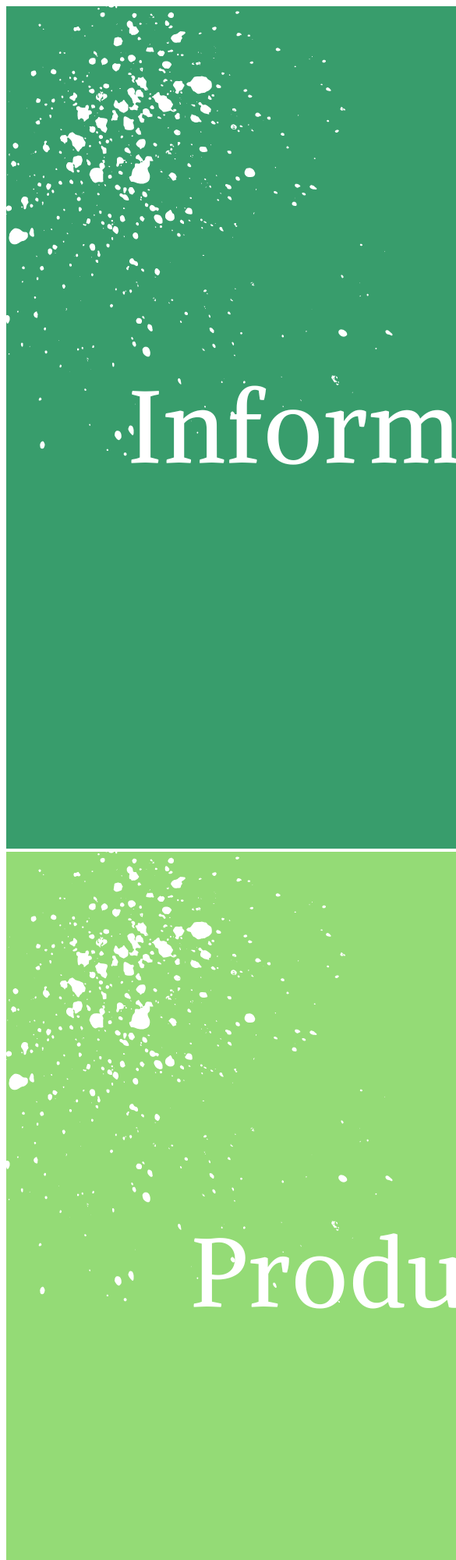
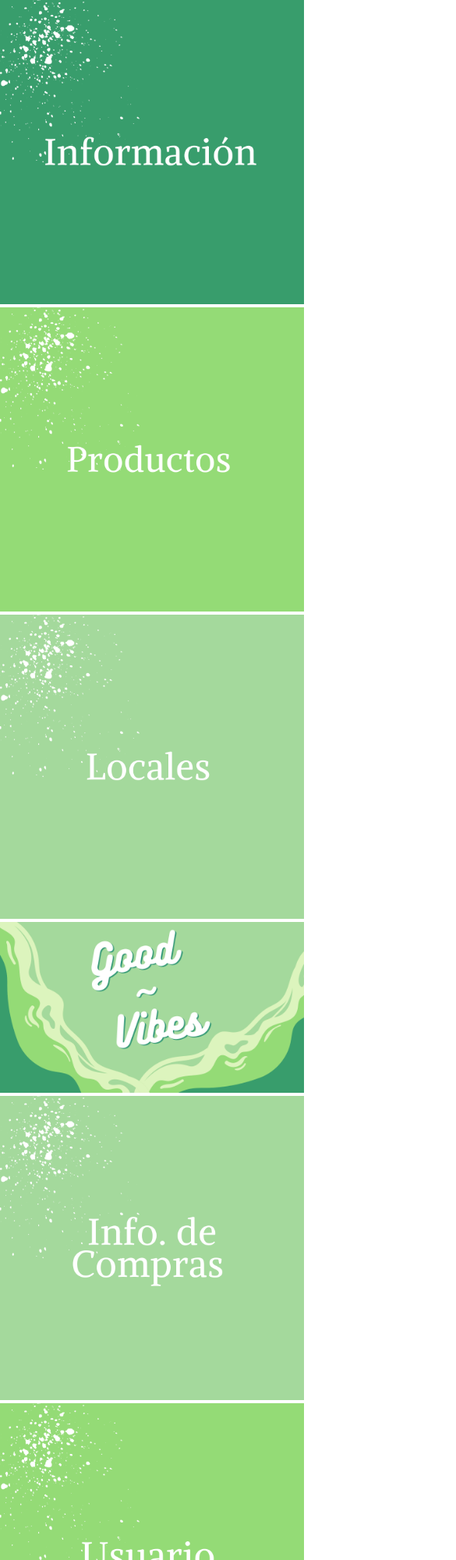
Before and after one commit to trinivalentina/PreEntrega2-Caballero, a plain HTML site: page index.html in a window 390 px wide. Shown: the top 2000 px of the page at 78% size, 585 px wide, since content can reach past the window. Drawn offline with Linux system fonts and the light colour scheme.

Commit message:
media queries funciona

```diff
--- a/css/estilos.css
+++ b/css/estilos.css
@@ -11,7 +11,6 @@ img {
     width: auto;
     height: auto;
 }
-
 
 body {
     background-color: white;
@@ -29,7 +28,6 @@ body {
     justify-content: center;
     row-gap: 1.5%;
 }
-
 
 @media screen and (max-width: 719px) {
     #indexContainer {
--- a/index.html
+++ b/index.html
@@ -4,14 +4,14 @@
     <meta charset="UTF-8">
     <meta http-equiv="X-UA-Compatible" content="IE=edge">
     <meta name="viewport" content="width=device-width, initial-scale=1.0">
-    <link rel="stylesheet" href="./css/style.css">
+    <link rel="stylesheet" href="./css/estilos.css">
     <title>Good vibes - index</title>
 </head>
 <body id="indexContainer">
         <div id="indexTop">
-            <a class="boxIndex" href="./pages/informacion.html"><img src="images/información.png"></a>
-            <a class="boxIndex" href="./pages/productos.html"><img src="images/productos.png"></a>
-            <a class="boxIndex" href="./pages/locales.html"><img src="images/locales.png"></a>
+            <a class="boxIndex" href="./pages/informacion.html"><img src="images/información.png" class="img"></a>
+            <a class="boxIndex" href="./pages/productos.html"><img src="images/productos.png" class="img"></a>
+            <a class="boxIndex" href="./pages/locales.html"><img src="images/locales.png" class="img"></a>
         </div>
         <div id="indexMiddle">
             <div id="logoIndex">
@@ -19,9 +19,9 @@
             </div>
         </div>
         <div id="indexBottom">
-            <a href="./pages/infodecompras.html"><img src="images/infodecompras.png"></a>
-            <a href="./pages/usuario.html"><img src="images/usuario.png"></a>
-            <a href="./pages/comentarios.html"><img src="images/comentarios.png">
+            <a href="./pages/infodecompras.html"><img src="images/infodecompras.png" class="img"></a>
+            <a href="./pages/usuario.html"><img src="images/usuario.png" class="img"></a>
+            <a href="./pages/comentarios.html"><img src="images/comentarios.png" class="img">
         </div>
 </body>
 </html>
```
